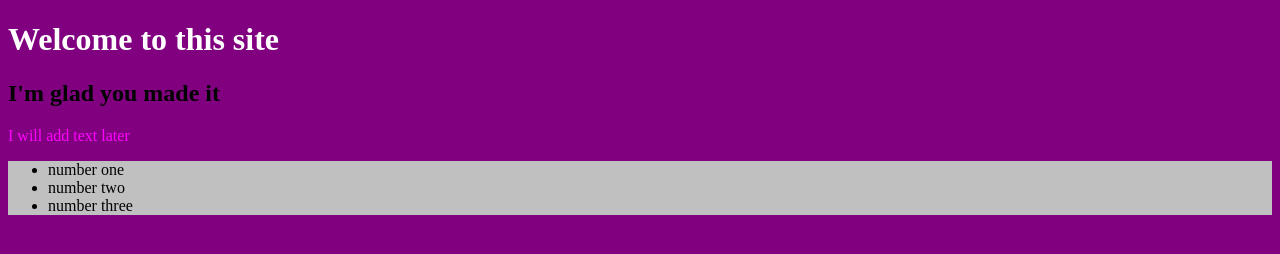
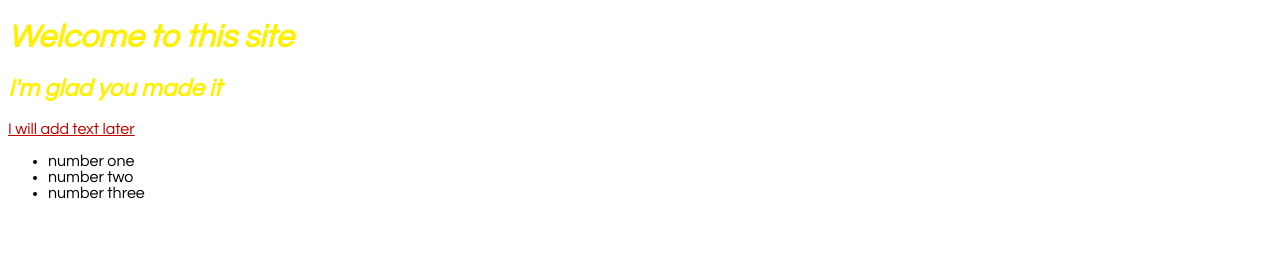
Before and after one commit to danieladelvos/css-spielplatz, a website: page lessons/module-2-building-css-rules/index.html in a window 1280 px wide. Drawn offline with Linux system fonts and the light colour scheme.

Commit message:
module 2 multiple selectors

```diff
--- a/lessons/module-2-building-css-rules/index.html
+++ b/lessons/module-2-building-css-rules/index.html
@@ -12,8 +12,10 @@
 
 </head>
 <body>
-  <h1>Welcome to this site</h1>
-  <h2>I'm glad you made it</h2>
+  <header>
+    <h1>Welcome to this site</h1>
+    <h2>I'm glad you made it</h2>
+  </header>
   <p>
     I will add text later
   </p>
--- a/lessons/module-2-building-css-rules/styles.css
+++ b/lessons/module-2-building-css-rules/styles.css
@@ -1,15 +1,22 @@
 body {
-  background: #800080;
+  font-family: "century gothic", sans-serif;
+  background: #c0c0c00;
 }
 
-h1{
-  color: #ffffff;
+header {
+  font-style: italic;
+}
+
+h1, h2 {
+  color: #fff000;
 }
 
 p {
-  color: #ff00ff;
+  color: #c00000;
+  text-decoration: underline;
 }
 
 ul {
-  background-color: #c0c0c0;
+  color: #ff0c00
+  background-color: #000000;
 }
```
